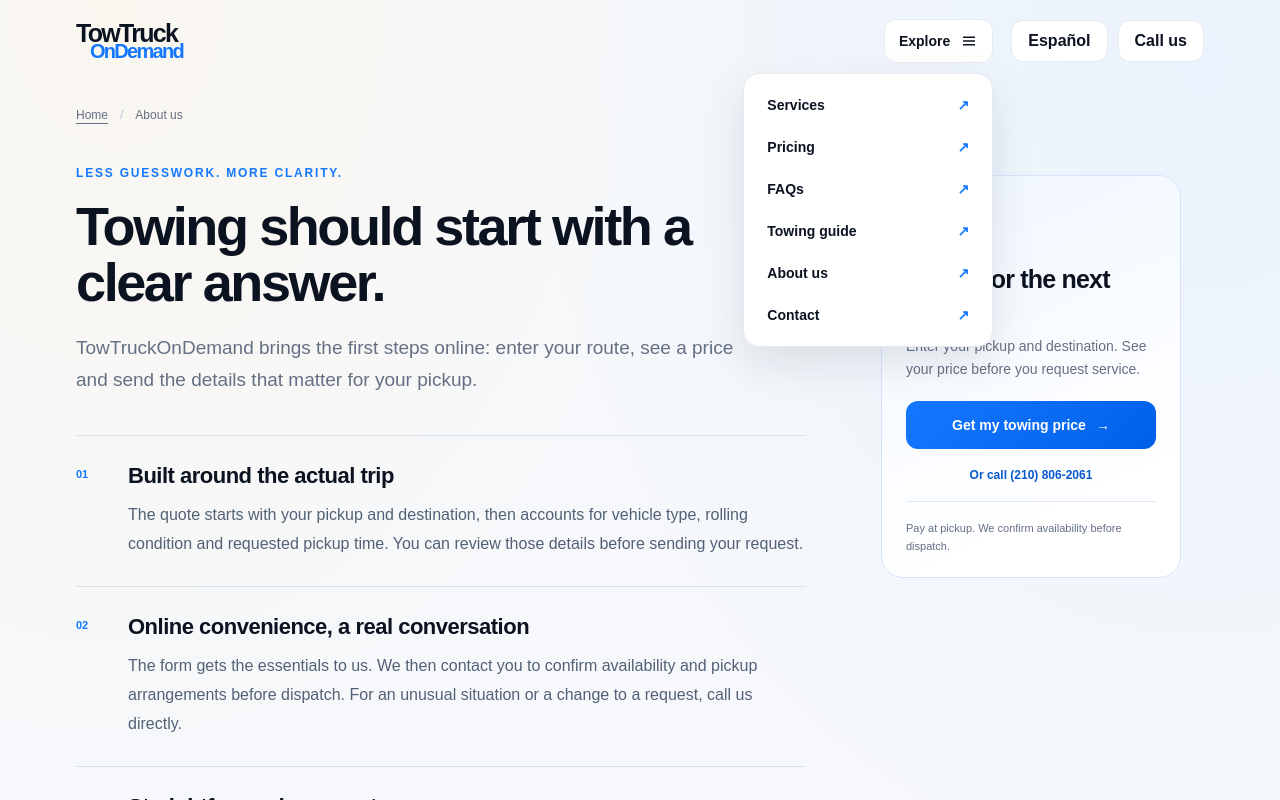
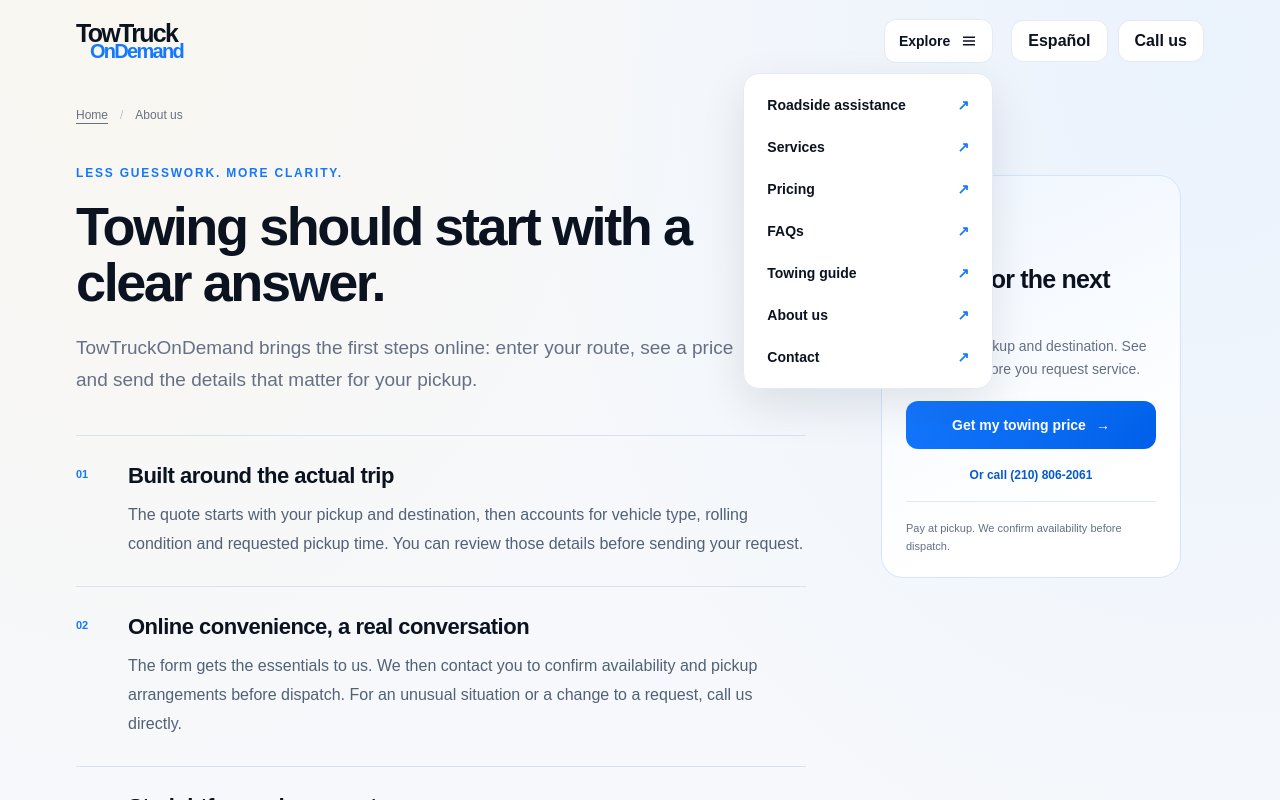
Before and after one commit to edawa123456-cell/GPT, a Next.js app: page /about in a window 1280 px wide. Both pictures are taken after a click on the heading "Explore". Shown: the top 800 px of the page. Built offline with nearby package versions, Linux system fonts and the light colour scheme.

Commit message:
Add roadside assistance to main site navigation

```diff
--- a/app/components/SiteMenu.js
+++ b/app/components/SiteMenu.js
@@ -8,6 +8,7 @@ export default function SiteMenu({ locale = 'en' }) {
         <svg width="18" height="18" viewBox="0 0 24 24" fill="none" stroke="currentColor" strokeWidth="1.7" aria-hidden="true"><path d="M4 7h16M4 12h16M4 17h16" /></svg>
       </summary>
       <nav aria-label={locale === 'es' ? 'Información' : 'Information'}>
+        <a href={locale === 'es' ? '/es/roadside-assistance' : '/roadside-assistance'}>{locale === 'es' ? 'Asistencia en carretera' : 'Roadside assistance'}<span aria-hidden="true">↗</span></a>
         {PAGE_SLUGS.map(slug => <a key={slug} href={sitePath(slug, locale)}>{pages[slug][locale].nav}<span aria-hidden="true">↗</span></a>)}
       </nav>
     </details>
```
